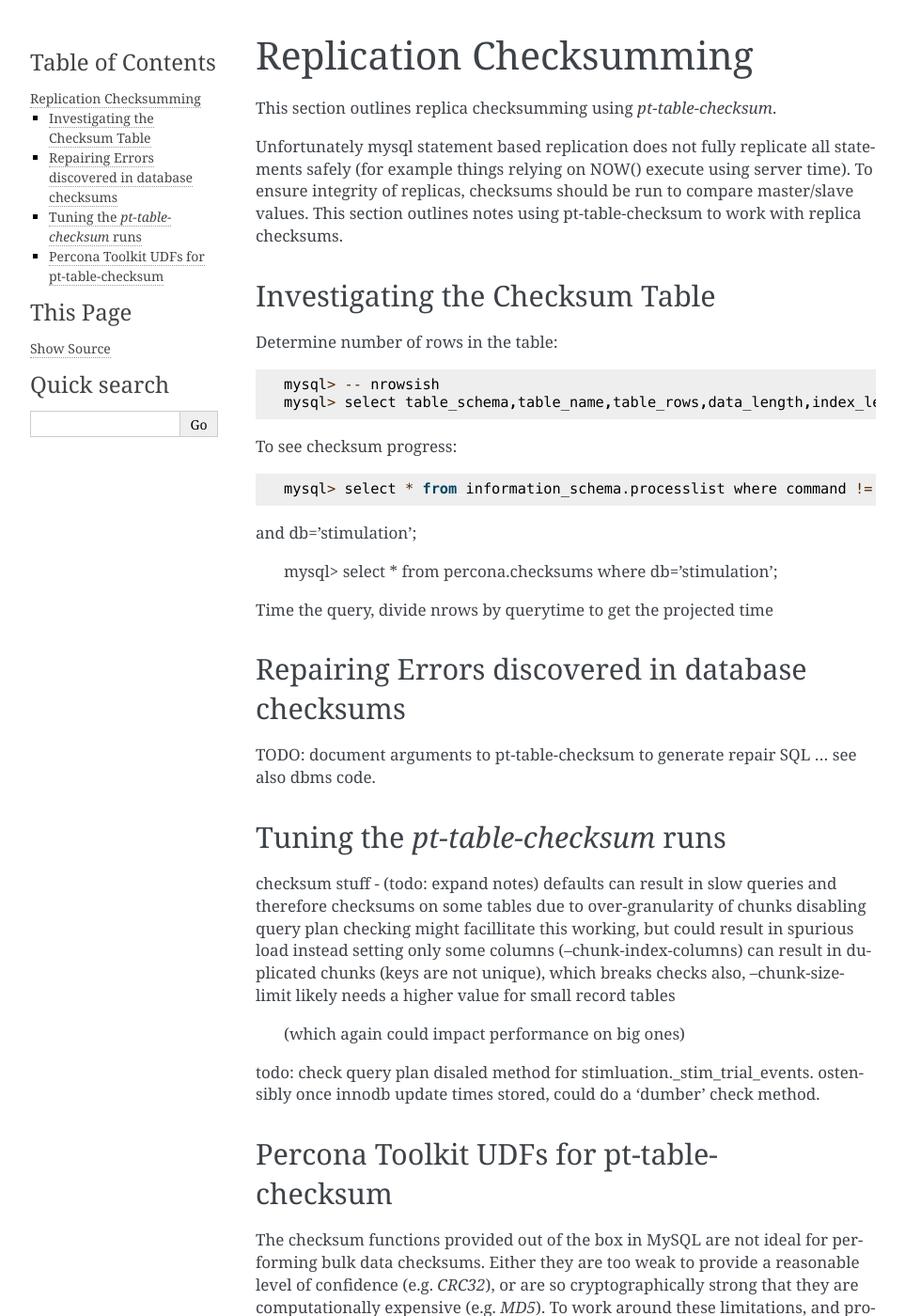
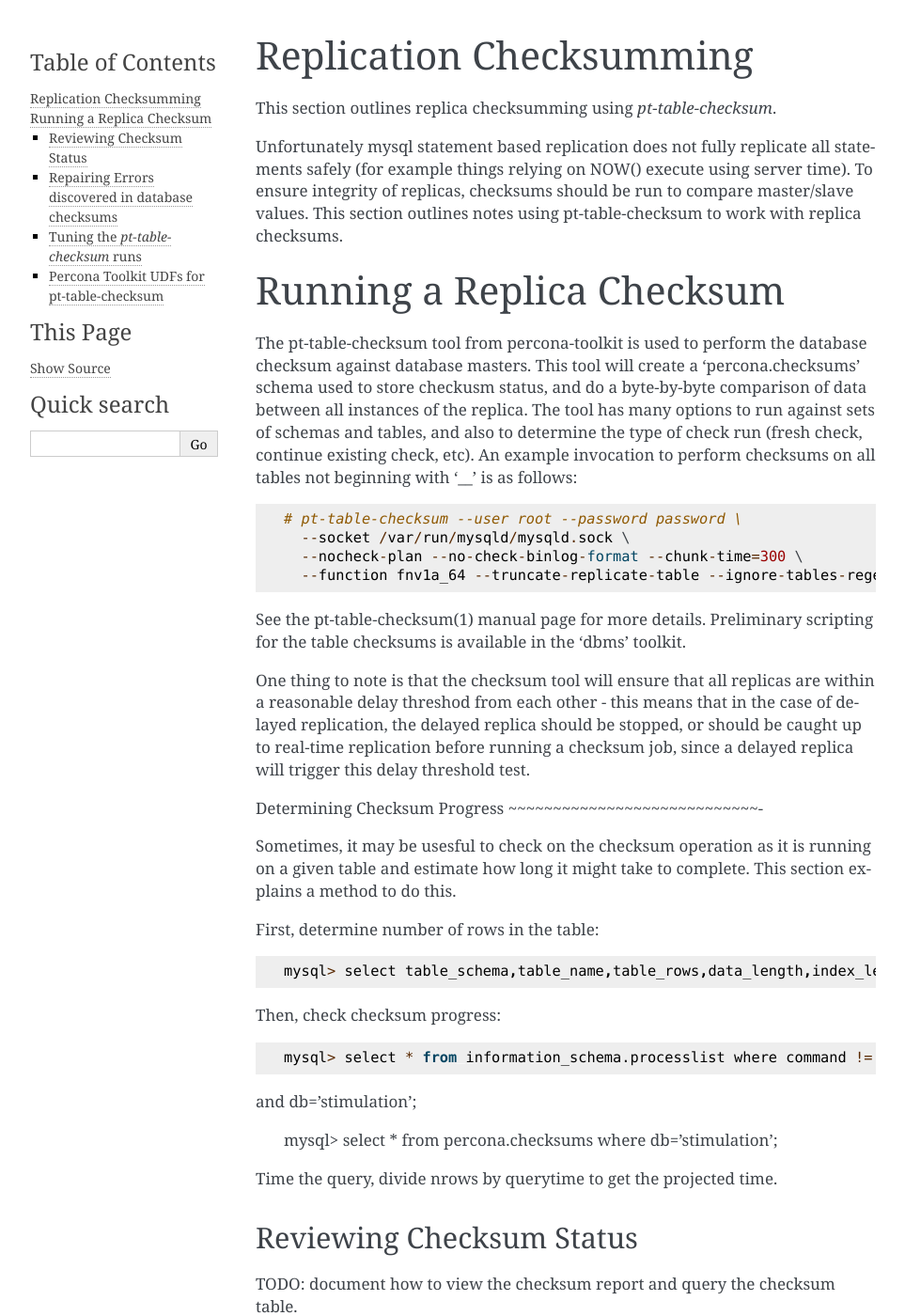
Before and after one commit to atlab/mysql-admin-notes, a Sphinx documentation site: the page built from source/replication/replication-cksum.rst, in a window 1280 px wide and 1400 px high. Shown: the whole window at 94% size, without its empty margins (148-1111 px from the left). Built offline with Sphinx 7.4.7, drawn with Linux system fonts in a browser that asks for light colours.

Commit message:
replication-cksum.rst: add checksum running, adj. speed doc, +report placeholder

```diff
--- a/source/replication/replication-cksum.rst
+++ b/source/replication/replication-cksum.rst
@@ -10,22 +10,56 @@
 should be run to compare master/slave values. This section outlines
 notes using pt-table-checksum to work with replica checksums.
 
-Investigating the Checksum Table
-~~~~~~~~~~~~~~~~~~~~~~~~~~~~~~~~
+Running a Replica Checksum
+--------------------------
 
-Determine number of rows in the table::
+The pt-table-checksum tool from percona-toolkit is used to perform
+the database checksum against database masters. This tool will
+create a 'percona.checksums' schema used to store checkusm status,
+and do a byte-by-byte comparison of data between all instances of
+the replica. The tool has many options to run against sets of schemas
+and tables, and also to determine the type of check run (fresh check,
+continue existing check, etc). An example invocation to perform checksums
+on all tables not beginning with '__' is as follows::
 
-    mysql> -- nrowsish
+  # pt-table-checksum --user root --password password \
+    --socket /var/run/mysqld/mysqld.sock \
+    --nocheck-plan --no-check-binlog-format --chunk-time=300 \
+    --function fnv1a_64 --truncate-replicate-table --ignore-tables-regex ^__
+
+See the pt-table-checksum(1) manual page for more details. Preliminary
+scripting for the table checksums is available in the 'dbms' toolkit.
+
+One thing to note is that the checksum tool will ensure that all replicas
+are within a reasonable delay threshod from each other - this means that
+in the case of delayed replication, the delayed replica should be stopped,
+or should be caught up to real-time replication before running a checksum
+job, since a delayed replica will trigger this delay threshold test.
+
+Determining Checksum Progress
+~~~~~~~~~~~~~~~~~~~~~~~~~~~~-
+
+Sometimes, it may be usesful to check on the checksum operation as it is
+running on a given table and estimate how long it might take to complete.
+This section explains a method to do this.
+
+First, determine number of rows in the table::
+
     mysql> select table_schema,table_name,table_rows,data_length,index_length,max_data_length,data_free from tables where table_schema='stimulation' and table_name='_stim_trial_events';
 
-To see checksum progress::
+Then, check checksum progress::
 
     mysql> select * from information_schema.processlist where command != 'Sleep'
 and db='stimulation';
 
     mysql> select * from percona.checksums where db='stimulation';
 
-Time the query, divide nrows by querytime to get the projected time
+Time the query, divide nrows by querytime to get the projected time.
+
+Reviewing Checksum Status
+~~~~~~~~~~~~~~~~~~~~~~~~~
+
+TODO: document how to view the checksum report and query the checksum table.
 
 Repairing Errors discovered in database checksums
 ~~~~~~~~~~~~~~~~~~~~~~~~~~~~~~~~~~~~~~~~~~~~~~~~~
```
